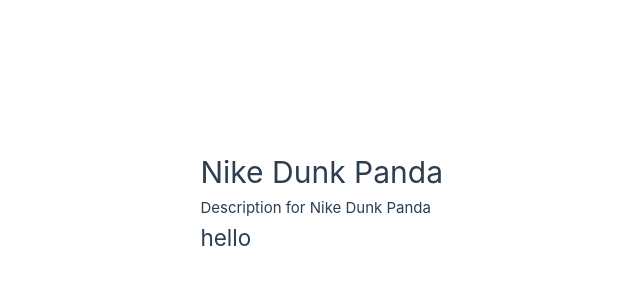
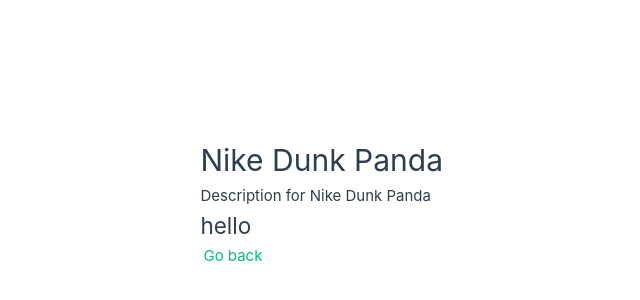
Before and after one commit to Cecilie94/mfd-exercises, a Vue app in the folder webshop/: page /product/1 in a window 1280 px wide. Shown: the part 198-498 px from the top of the page, without its empty margins (197-837 px from the left). Built offline with nearby package versions, Linux system fonts and the light colour scheme.

Commit message:
tilbage knap til landingpage

```diff
--- a/webshop/src/views/SingleProduct.vue
+++ b/webshop/src/views/SingleProduct.vue
@@ -3,6 +3,7 @@
     <h1>{{ product ? product.name : '' }}</h1>
     <p>{{ product ? product.description : '' }}</p>
     <h2>hello</h2>
+    <router-link to="/" class="back-button">Go back</router-link>
   </div>
 </template>
 
```
